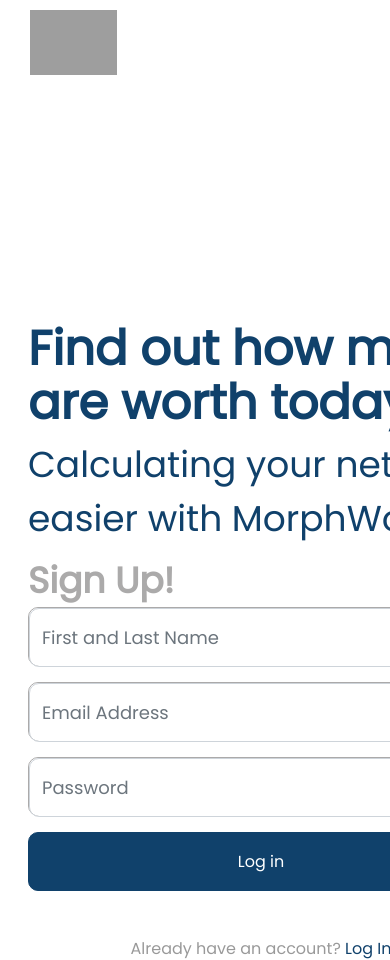
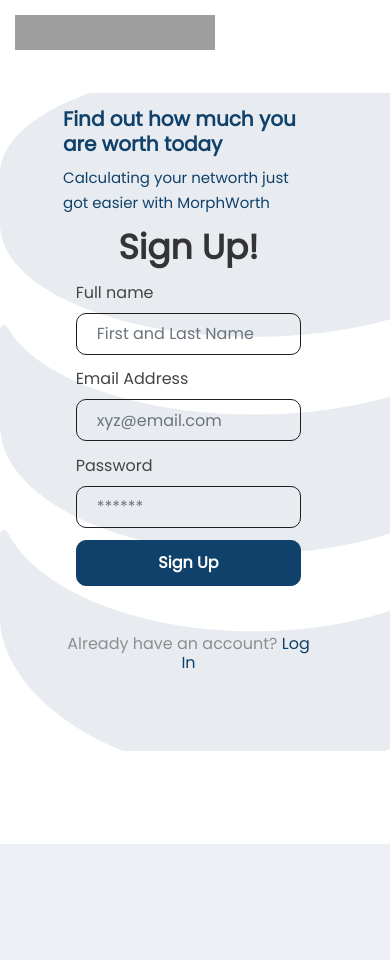
Before and after one commit to hngi/Morpheus-Networth, a PHP site: page /Net-worth/html/signup.html in a window 390 px wide; the page is wider, and only the part inside the window is pictured. After the commit the page ends 844 px from the top of that part, so only its background shows below. Run offline with PHP 8.4, Linux system fonts and the light colour scheme; grey boxes are pictures that could not be loaded.

Commit message:
optimize for responsiveness, add backdrop img

```diff
--- a/Net-worth/css/signup.css
+++ b/Net-worth/css/signup.css
@@ -1,64 +1,74 @@
+body{
+    padding: 15px;
+    height: 100vh;
+    background-image: url("../img/cont-img.png");
+    background-position: right;
+    background-size: contain;
+    background-repeat: no-repeat;
+    background-color: #ffffff;
+     font-family: 'Poppins', sans-serif;
+}
 
-body, header, form{
-    background-color: #ffffff;
-    font-family: 'Poppins', sans-serif;
+.navbar img{
+  height:35px;
+  width:200px;
 }
-header{
-  left: 30px;
-  top: 10px;
+
+.row{
+  flex-wrap: nowrap;
 }
+
 .body-form{
   position: absolute;
-width: 1292px;
-height: 477px;
-left: 28px;
-top: 322px;
+  margin-top: 5%;
+  width: 90%;
+  height: 477px;
+  left: 28px;
+}
 
+
+.half{
+  top: 20%;
 }
-.body-text{
-width: 297px;
-height: 45px;
-left: 663px;
-top: 280px;
-font-style: normal;
-font-weight: bold;
-font-size: 36px;
-line-height: 54px;
-color: #ABAAAA;
+
+.body-form h3{
+     font-size: 2.15em;
+     font-weight: bolder;
+     text-align: center;
+     color: #343434;
 }
-form{
-  width: 466px;
-  height: 333px;
-  left: 380px;
-  top: 280px;
+
+.form{
+    max-width: 35%;
+    margin-left: auto;
 }
+
 .form-group{
-width: 466px;
-height: 59px;
-left: 487px;
-top: 362px;
-border: 1px solid #ABAAAA;
-border-radius: 10px;
+  margin: 5%;
 }
- .form-control{
-   height: 59px;
-   font-style: normal;
-   font-weight: normal;
-   font-size: 18px;
-   line-height: 27px;
-   /* identical to box height */
 
-   color: #ABAAAA;
+label{
+  color: #444444;
+  font-size: 1em;
+  font-weight: lighter;
+}
 
-   border-radius: 10px;
+.form-control{
+    padding: 20px;
+    border-radius: 10px;
+    border: 1px solid #1E1E1E;
+    background-color: transparent;
+     color: #ABAAAA;
 }
+
 .submit-btn{
-  width: 466px;
-  height: 59px;
+    width: 100%;
   color: #ffffff;
   background: #10416B;
   border: 1px solid #10416B;
   border-radius: 10px;
+   padding: 10px;
+      font-weight: bold;
 }
 a{
     color: #10416B;
@@ -70,14 +80,61 @@
 h1{
 font-style: normal;
 font-weight: bold;
-font-size: 48px;
+font-size: 40px;
 line-height: 54px;
 color: #10416B;
 }
+
 h2{
 font-style: normal;
 font-weight: normal;
-font-size: 36px;
+font-size: 30px;
 line-height: 54px;
 color: #10416B;
 }
+
+
+
+@media (min-width: 768px){
+  .half{
+    top: 10%;
+  }
+}
+
+
+
+@media (max-width:656px) {
+  .half{
+    top: 10%;
+    }
+
+    h1{
+      font-size: 20px;
+      line-height:25px;
+    }
+
+    h2{
+      font-size: 15px;
+      line-height: 25px;
+      }
+    }
+
+
+    @media (max-width:767px) {
+      .row{
+        display: block;
+      }
+      .half {
+      margin: 3% auto;
+      max-width: 80%;
+      top: 5%;
+      }
+
+      .form{
+        margin-left: auto;
+        margin-right: auto;
+        margin-top: 10%;
+        max-width: 80%;
+      }
+
+    }
--- a/Net-worth/html/signup.html
+++ b/Net-worth/html/signup.html
@@ -1,39 +1,47 @@
 <!DOCTYPE html>
 <html lang="en">
+
 <head>
     <meta charset="UTF-8">
     <meta name="viewport" content="width=device-width, initial-scale=1.0">
     <meta http-equiv="X-UA-Compatible" content="ie=edge">
     <link rel="stylesheet" href="../css/bootstrap.min.css">
+    <link rel="stylesheet" href="css/font-awesome.css">
     <link rel="stylesheet" href="../css/signup.css">
     <title>Sign Up</title>
     <link href="https://fonts.googleapis.com/css?family=Poppins&display=swap" rel="stylesheet">
 </head>
+
 <body>
     <header class="navbar p-0">
-        <a href="#" class="navbar-brand p-0"><img src="https://res.cloudinary.com/anikefisher/image/upload/v1569282034/Group_no9oac.png"  height="65" alt="logo"></a>
+        <a href="#" class="navbar-brand p-0"><img src="https://res.cloudinary.com/anikefisher/image/upload/v1569282034/Group_no9oac.png" height="65" alt="logo"></a>
     </header>
     <div style="margin-top:1%" class="container">
         <div class="row body-form">
-        <div class="col-md-6">
-          <h1>Find out how much you <br /> are worth today</h1>
-          <h2>Calculating your networth just got <br /> easier with MorphWorth</h2>
+            <div class="col-md-6 half">
+                <h1>Find out how much you are worth today</h1>
+                <h2>Calculating your networth just got easier with MorphWorth</h2>
             </div>
-        <div class="col-md-6">
-             <h3 class="body-text"> Sign Up!  </h3>
+            <div class="col-md-6 form">
+                <h3 class="body-text"> Sign Up! </h3>
                 <form>
                     <div class="form-center">
                         <form>
                             <div class="form-group">
+                                <label for="name">Full name</label>
                                 <input type="name" class="form-control" id="exampleInputName" aria-describedby="nameHelp" placeholder="First and Last Name">
                             </div>
                             <div class="form-group">
-                       <input type="email" class="form-control" id="exampleInputEmail1" aria-describedby="emailHelp" placeholder="Email Address">
+                                <label for="email">Email Address</label>
+                                <input type="email" class="form-control" id="exampleInputEmail1" aria-describedby="emailHelp" placeholder="xyz@email.com">
                             </div>
                             <div class="form-group">
-                       <input type="password" class="form-control" id="exampleInputPassword1" placeholder="Password">
+                                <label for="password">Password</label>
+                                <input type="password" class="form-control" id="exampleInputPassword1" placeholder="******">
                             </div>
-                    <button type="submit" class="submit-btn">Log in</button>
+                            <div class="form-group">
+                                <button type="submit" class="submit-btn">Sign Up</button>
+                            </div>
                             <h6 class="mt-5"> Already have an account? <a href="./login.html"> Log In </a> </h6>
                         </form>
                     </div>
@@ -43,4 +51,5 @@
     </div>
 
 </body>
+
 </html>
```
Also changed, not shown: Net-worth/css/login.css (+81 -45 lines), Net-worth/html/login.html (+12 -4 lines), Net-worth/css/font-awesome.css (added), Net-worth/img/Group_no9oac.png (added), Net-worth/img/cont-img.png (added). Lines whose indentation alone changed are shown as unchanged.
